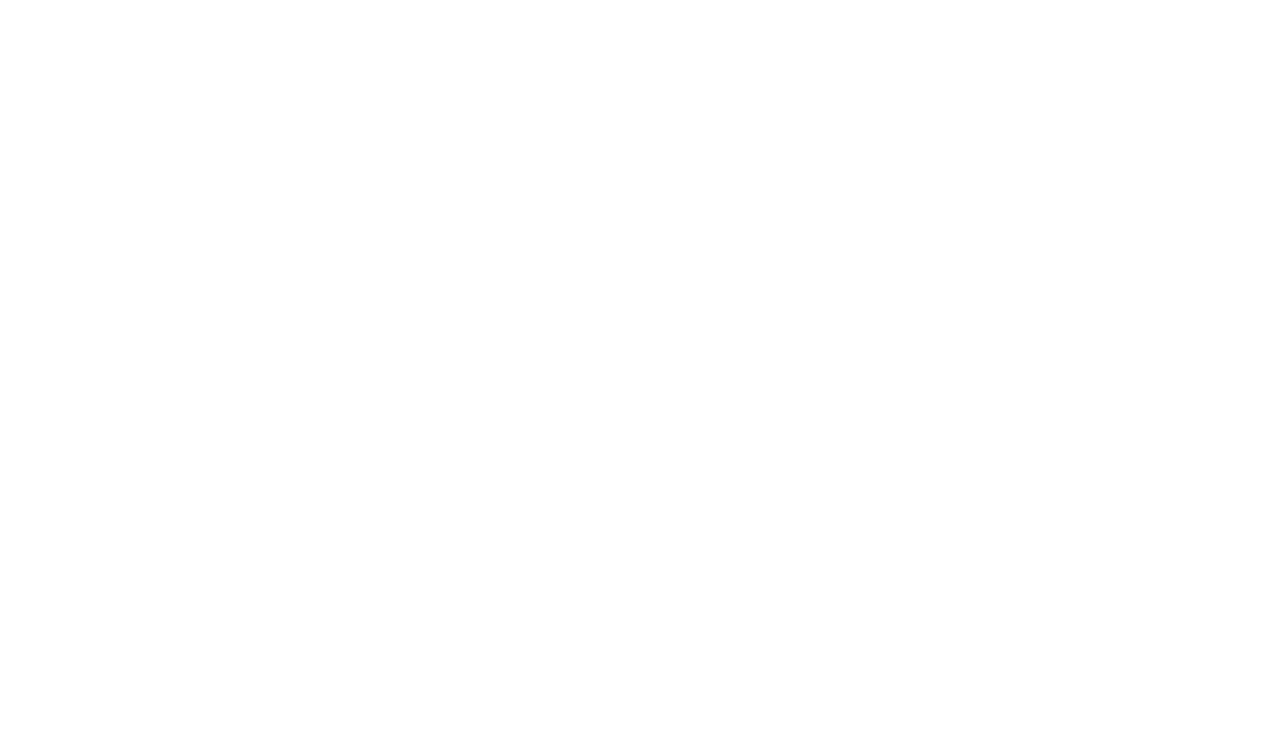
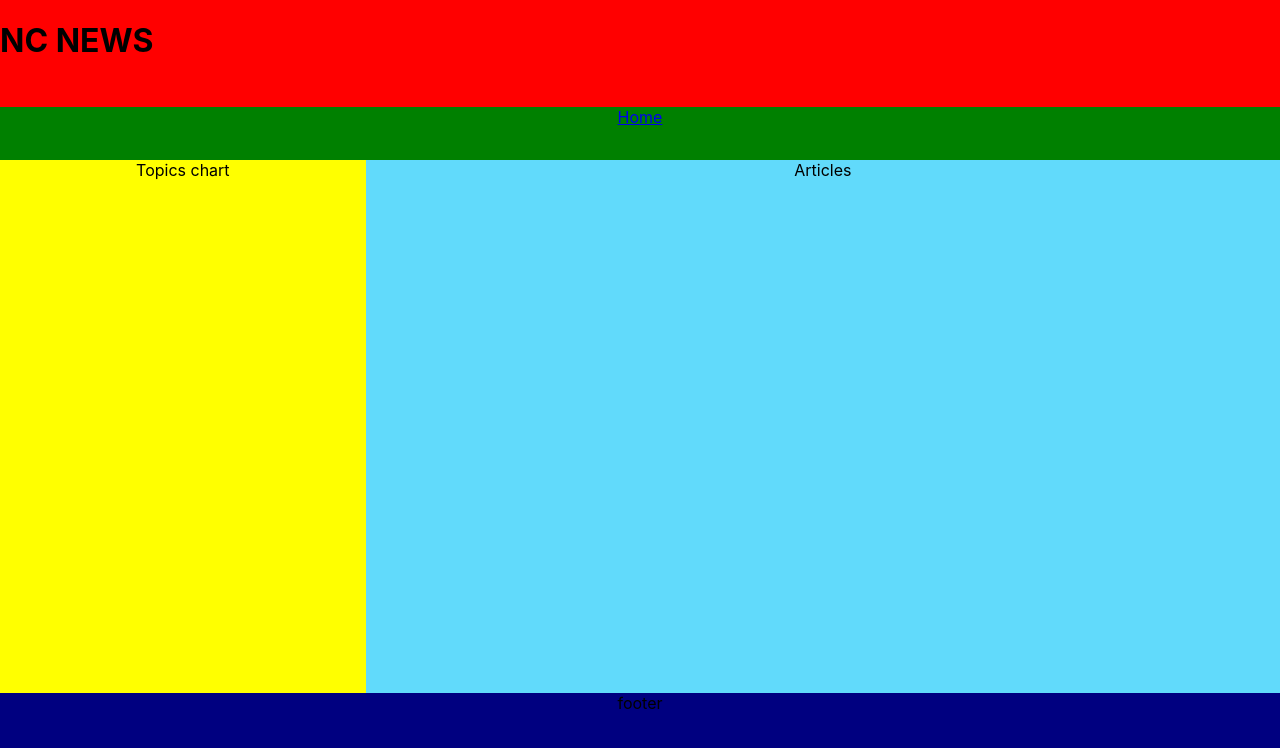
Before and after one commit to AndyMather24/FE2-Portfoli-Project, a React (Create React App) app: page / in a window 1280 px wide. Shown: the top 748 px of the page. Built offline with nearby package versions, Linux system fonts and the light colour scheme; the HTML template or start-up script is replaced by a standard one.

Commit message:
added css grid template

```diff
--- a/package.json
+++ b/package.json
@@ -3,6 +3,7 @@
   "version": "0.1.0",
   "private": true,
   "dependencies": {
+    "@reach/router": "^1.2.1",
     "react": "^16.6.0",
     "react-dom": "^16.6.0",
     "react-scripts": "2.0.5"
--- a/src/App.css
+++ b/src/App.css
@@ -1,7 +1,4 @@
-.App {
-  text-align: center;
-}
-
+/*
 .App-logo {
   animation: App-logo-spin infinite 20s linear;
   height: 40vmin;
@@ -16,7 +13,7 @@
   justify-content: center;
   font-size: calc(10px + 2vmin);
   color: white;
-}
+} */
 
 .App-link {
 	color: #61dafb;
--- a/src/App.js
+++ b/src/App.js
@@ -1,10 +1,16 @@
 import React, { Component } from 'react';
 
 import './App.css';
+import './component/home/home.css';
+import Home from './component/home/Home';
 
 class App extends Component {
 	render() {
-		return <div className="App" />;
+		return (
+			<div>
+				<Home />
+			</div>
+		);
 	}
 }
 
--- /dev/null
+++ b/src/component/home/Home.jsx
@@ -0,0 +1,24 @@
+import React, { Component } from 'react';
+import Nav from '../nav/Nav.jsx';
+class Home extends Component {
+	render() {
+		return (
+			<div className='Homepage'>
+				<header>
+					<h1>NC NEWS</h1>
+				</header>
+				<nav>
+				<Nav />
+				</nav>
+
+
+				<div className="chart"> Topics chart</div>
+				<article class="main"> Articles</article>
+
+				<footer> footer </footer>
+			</div>
+		);
+	}
+}
+
+export default Home;
--- /dev/null
+++ b/src/component/home/home.css
@@ -0,0 +1,35 @@
+.Homepage {
+	height: 100vh;
+	text-align: center;
+	display: grid;
+	grid-template-columns: 1fr 1fr 2fr 3fr;
+	grid-template-rows: 2fr 1fr 10fr 2fr;
+	grid-template-areas: "header header header header" "nav nav nav nav" "chart chart main main" "footer footer footer footer";
+}
+header {
+	background: red;
+	grid-area: header;
+}
+h1 {
+	text-align: left;
+	grid-area: header;
+}
+nav {
+	background: green;
+	grid-area: nav;
+}
+
+.chart {
+	background: yellow;
+	grid-area: chart;
+}
+
+.main {
+	background: #61dafb;
+	grid-area: main;
+}
+
+footer {
+	background: navy;
+	grid-area: footer;
+}
--- /dev/null
+++ b/src/component/nav/Nav.jsx
@@ -0,0 +1,16 @@
+import React from 'react';
+import { Link } from '@reach/router';
+const Nav = () => {
+	return (
+		<div>
+			<nav>
+                <Link to='/'> Home </Link>{" "}
+
+
+
+            </nav>
+		</div>
+	);
+};
+
+export default Nav;
```
Also changed, not shown: src/component/nav/nav.css (added), 1 other file (tests, documents, lock files or other folders). Lines whose indentation alone changed are shown as unchanged.
